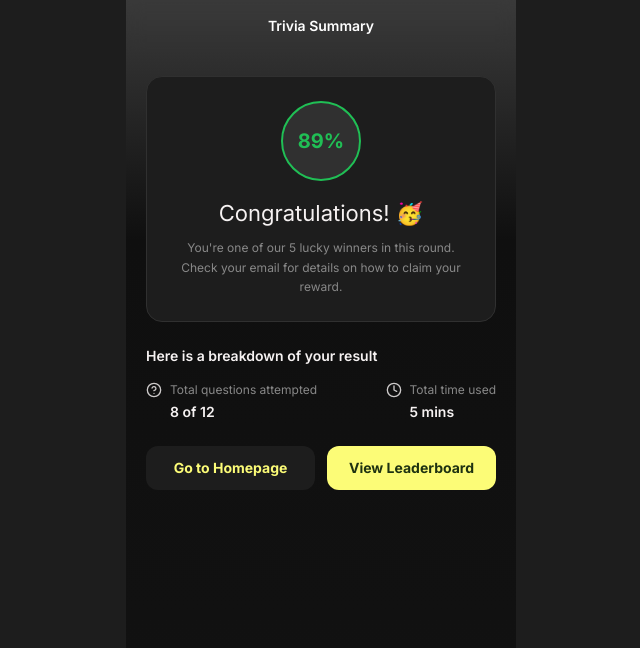
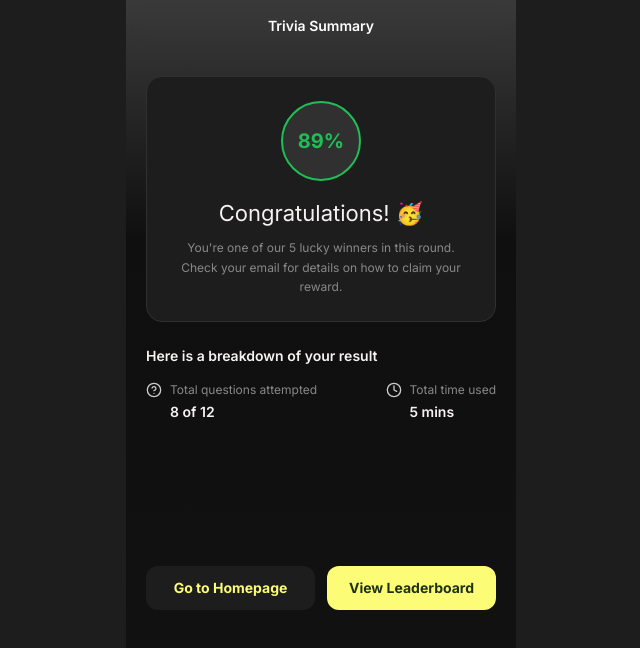
Before and after one commit to DaSpunk778/trivia-flow, a Next.js app: page /submit in a window 1280 px wide. Shown: the top 648 px of the page, without its empty margins (319-959 px from the left). Built offline with nearby package versions, Linux system fonts and the light colour scheme.

Commit message:
updated button

```diff
--- a/app/question/page.tsx
+++ b/app/question/page.tsx
@@ -159,7 +159,7 @@ export default function QuestionPage() {
         </div>
 
         {/* Bottom Bar */}
-        <div className="px-5 pb-6">
+        <div className="px-5 pb-6 py-30 ">
 
           {/* Progress Bar */}
           <div className="w-full h-1 bg-[#2A2A2A] rounded-full mb-4 overflow-hidden">
--- a/app/submit/page.tsx
+++ b/app/submit/page.tsx
@@ -120,7 +120,7 @@ export default function SubmitPage() {
           <div className="flex-1" />
 
           {/* Bottom Buttons */}
-          <div className="flex gap-3 mb-6">
+          <div className="flex gap-3 mb-6 py-30">
             <button
               onClick={() => router.push("/landing")}
               className="flex-1 bg-[#1D1D1D] text-[#FCFC77] font-bold text-sm py-3 rounded-xl transition-all duration-200 active:scale-[0.98]"
```
